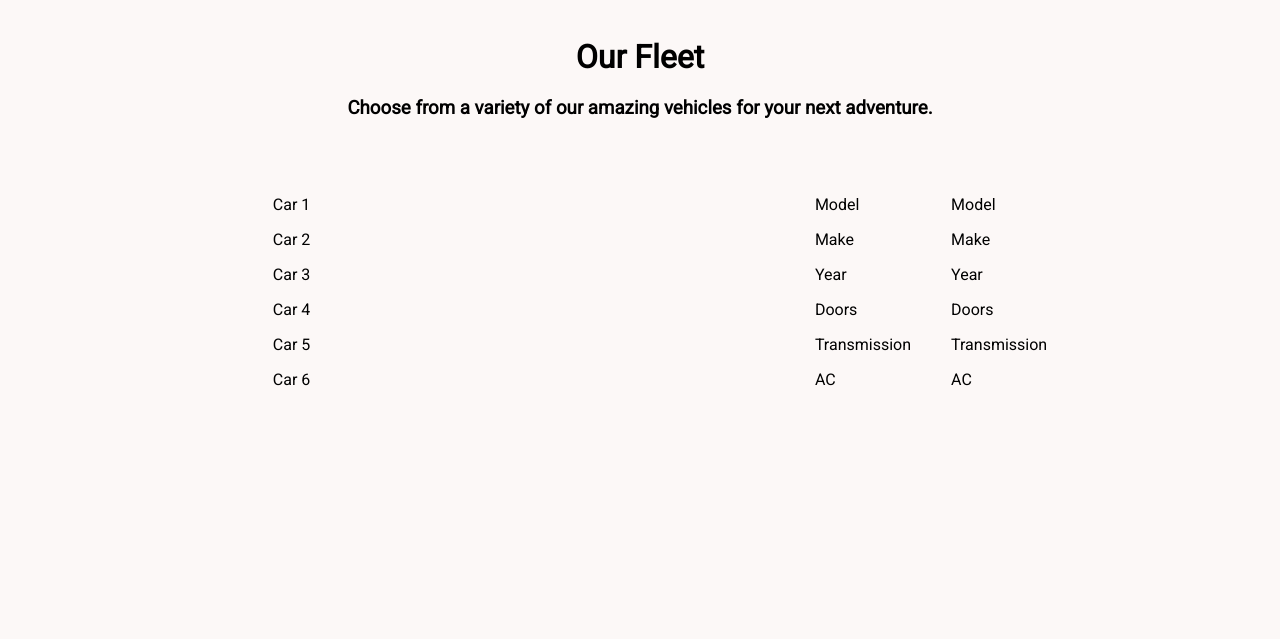
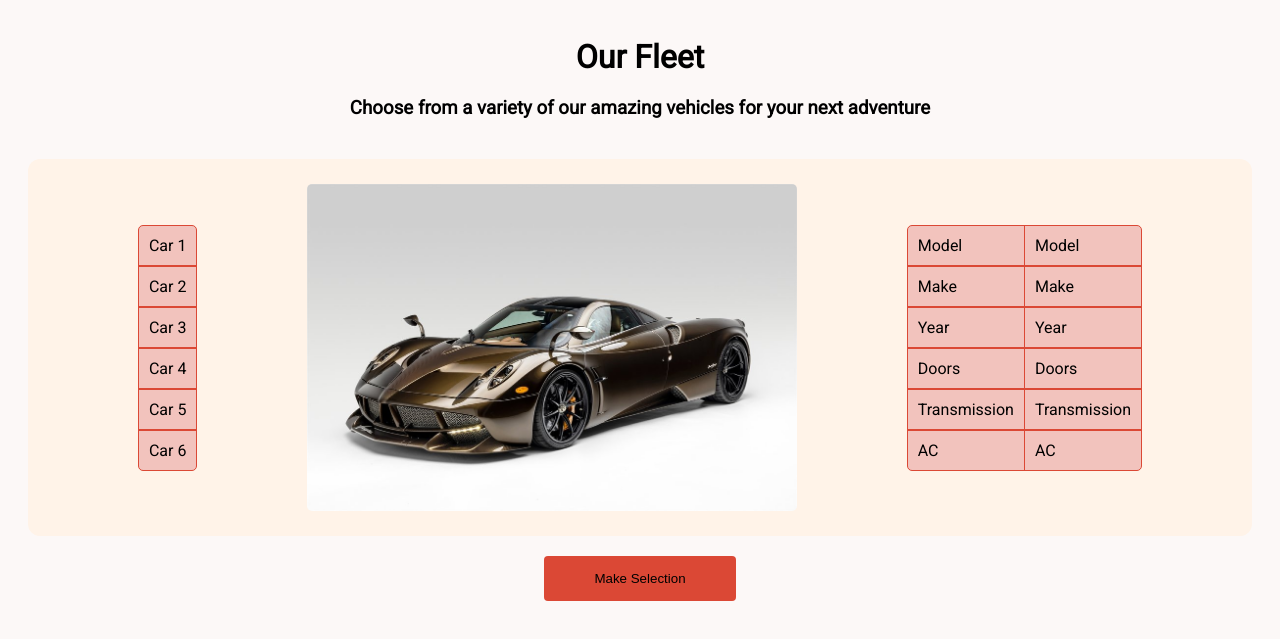
Before and after one commit to BenJTowers/Car-rental-practice, a plain HTML site: page index.html in a window 1280 px wide. Shown: the part 1008-1647 px from the top of the page. Before the commit the page ends 1421 px from the top, so only its background shows below. Drawn offline with Linux system fonts and the light colour scheme.

Commit message:
Add files via upload

```diff
--- a/Index.css
+++ b/Index.css
@@ -134,24 +134,98 @@ body {
 
 .header {
     text-align: center;
-    margin-bottom: 60px;
+    margin-bottom: 40px;
     margin-top: 40px;
 }
 
 .car-image {
+    margin-top: 25px;
+    margin-bottom: 25px;
     max-width: 40%;
     object-fit: scale-down;
+    border-radius: 5px;
 }
 
 .Car-selection {
     display: flex;
     justify-content: space-evenly;
+    align-items: center;
+    margin-bottom: 20px;
+    margin-left: 20px;
+    margin-right: 20px;
+    background-color: #fff3e8;
+    border-radius: 12px;
 }
 
 .car-info {
     display: flex;
+    background-color: #f2c3bd;
+    margin-top: 25px;
+    margin-bottom: 25px;
+    border: 1px solid #db4835;
+    border-radius: 5px;
 }
 
 .car-models {
-    margin-right: 15px;
+    background-color: #f2c3bd;
+    margin-top: 25px;
+    margin-bottom: 25px;
+    border: 1px solid #db4835;
+    border-radius: 5px;
+
 }
+
+.list {
+    padding-left: 10px;
+    padding-right: 10px;
+    padding-top: 10px;
+    padding-bottom: 10px;
+    margin-top: 0px;
+    margin-bottom: 0px;
+    border-top: 1px solid #db4835;
+    border-bottom: 1px solid #db4835;
+}
+
+.list-top {
+    padding-left: 10px;
+    padding-right: 10px;
+    padding-top: 10px;
+    padding-bottom: 10px;
+    margin-top: 0px;
+    margin-bottom: 0px;
+    border-bottom: 1px solid #db4835;
+}
+
+.list-bottom {
+    padding-left: 10px;
+    padding-right: 10px;
+    padding-top: 10px;
+    padding-bottom: 10px;
+    margin-top: 0px;
+    margin-bottom: 0px;
+    border-top: 1px solid #db4835;
+}
+
+.list-left {
+    padding-left: 10px;
+    padding-right: 10px;
+    padding-top: 10px;
+    padding-bottom: 10px;
+    margin-top: 0px;
+    margin-bottom: 0px;
+    border-right: 1px solid #db4835;
+}
+
+.car-selector {
+    background-color: #db4835;
+    border: 0px;
+    padding-left: 50px;
+    padding-top: 15px;
+    padding-bottom: 15px;
+    padding-right: 50px;
+    border-radius: 4px;
+    display: block;
+    margin-right: auto;
+    margin-left: auto;
+    margin-bottom: 50px;
+}
--- a/index.html
+++ b/index.html
@@ -32,37 +32,38 @@
         <div class="our-fleet">
             <div class="header">
                 <h1>Our Fleet</h1>
-                <h3>Choose from a variety of our amazing vehicles for your next adventure.</h3>
+                <h3>Choose from a variety of our amazing vehicles for your next adventure</h3>
             </div>
             <div class="Car-selection">
                 <div class="car-models">
-                    <ul>Car 1</ul>
-                    <ul>Car 2</ul>
-                    <ul>Car 3</ul>
-                    <ul>Car 4</ul>
-                    <ul>Car 5</ul>
-                    <ul>Car 6</ul>
+                    <ul class="list-top" >Car 1</ul>
+                    <ul class="list" >Car 2</ul>
+                    <ul class="list" >Car 3</ul>
+                    <ul class="list" >Car 4</ul>
+                    <ul class="list" >Car 5</ul>
+                    <ul class="list-bottom" >Car 6</ul>
                 </div>
-                <img class="car-image">
+                <img class="car-image" src="Pagani.jpg">
                 <div class="car-info">
                     <div class="car-info-catagories">
-                        <ul>Model</ul>
-                        <ul>Make</ul>
-                        <ul>Year</ul>
-                        <ul>Doors</ul>
-                        <ul>Transmission</ul>
-                        <ul>AC</ul>
+                        <ul class="list-top list-left" >Model</ul>
+                        <ul class="list-left list" >Make</ul>
+                        <ul class="list-left list" >Year</ul>
+                        <ul class="list-left list" >Doors</ul>
+                        <ul class="list-left list" >Transmission</ul>
+                        <ul class="list-bottom list-left" >AC</ul>
                     </div>
                     <div class="car-info-info">
-                        <ul>Model</ul>
-                        <ul>Make</ul>
-                        <ul>Year</ul>
-                        <ul>Doors</ul>
-                        <ul>Transmission</ul>
-                        <ul>AC</ul>
+                        <ul class="list-top" >Model</ul>
+                        <ul class="list" >Make</ul>
+                        <ul class="list" >Year</ul>
+                        <ul class="list" >Doors</ul>
+                        <ul class="list" >Transmission</ul>
+                        <ul class="list-bottom" >AC</ul>
                     </div>
                 </div>
             </div>
+            <button class="car-selector">Make Selection</button>
         </div>
     </body>
 </html>
```
